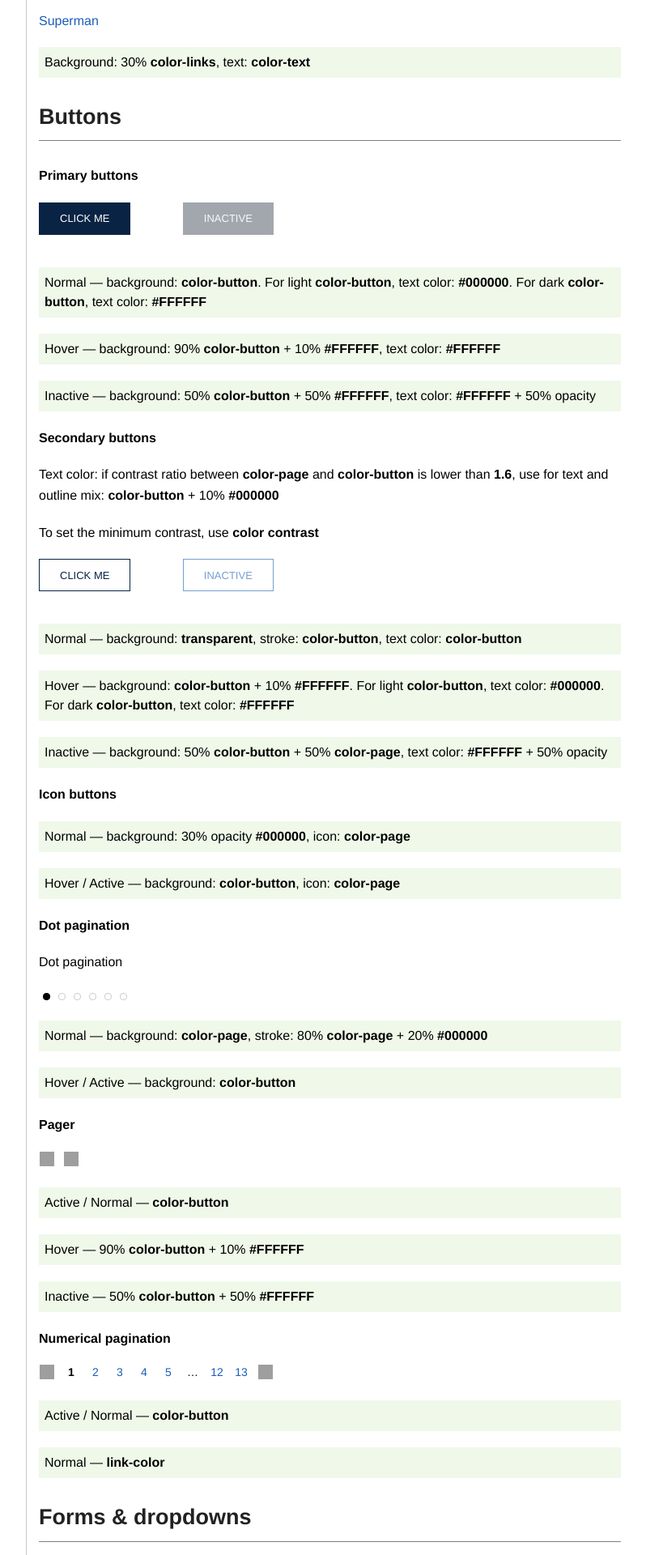
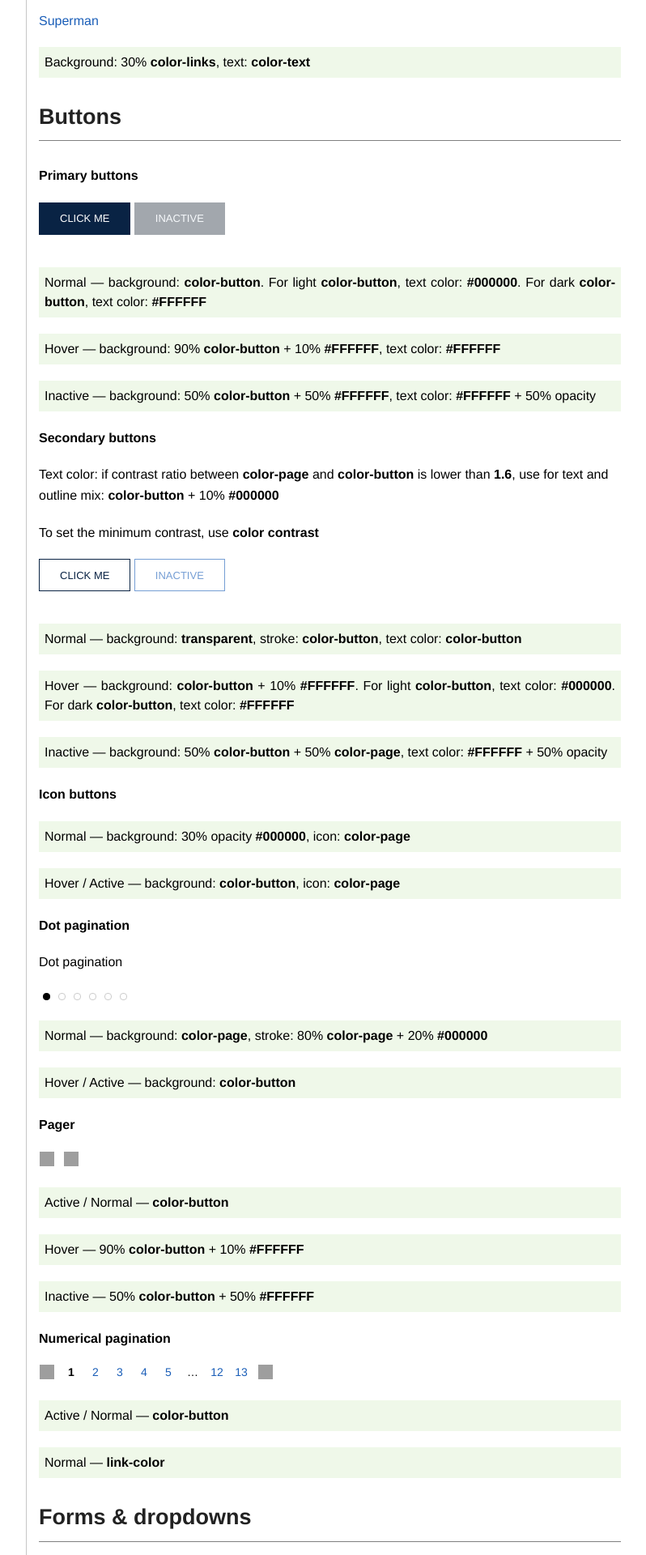
Before and after one commit to Wikia/style-guide, a Jekyll site: the page built from section/theming/index.html, in a window 1280 px wide. Shown: the part 966-2886 px from the top of the page at 81% size, without its empty margins (358-1156 px from the left). Built offline with Jekyll 4.4.1, drawn with Linux system fonts in a browser that asks for light colours; grey boxes are pictures that could not be loaded.

Commit message:
Style changes for displaying buttons and code

```diff
--- a/_sass/layout.scss
+++ b/_sass/layout.scss
@@ -94,9 +94,6 @@ $site-nav-width: 300px;
 	}
 
 	button {
-		margin-right: 60px;
-		vertical-align: top;
-
 		&.outline {
 			border-style: dashed;
 		}
@@ -444,4 +441,13 @@ aside {
 	background-color: #EFF8E9;
 	margin: 20px 0;
 	padding: 7px;
+	text-align: justify;
+
+	&.note {
+		font-size: 12px;
+	}
 }
+
+pre > code {
+	display: block;
+}
```
